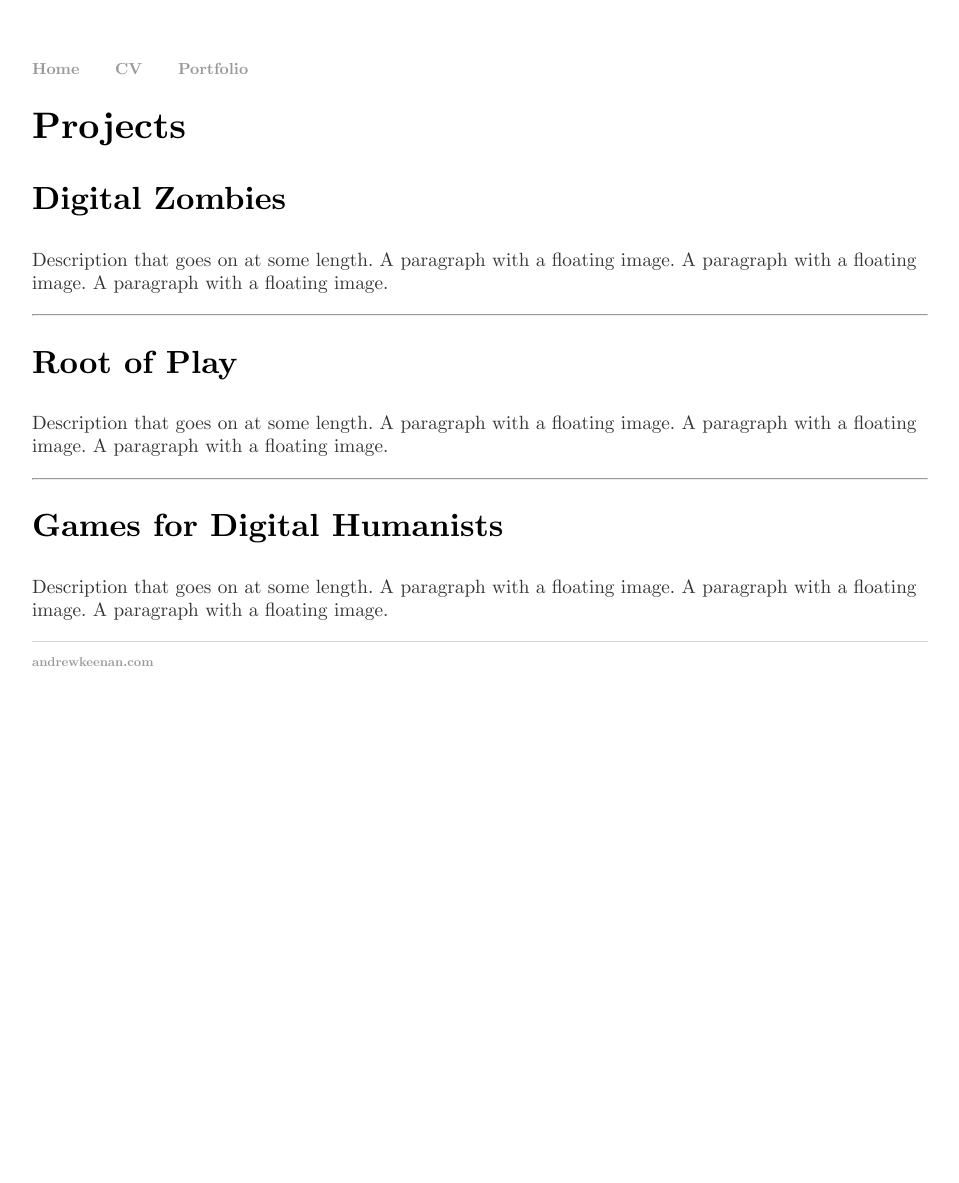
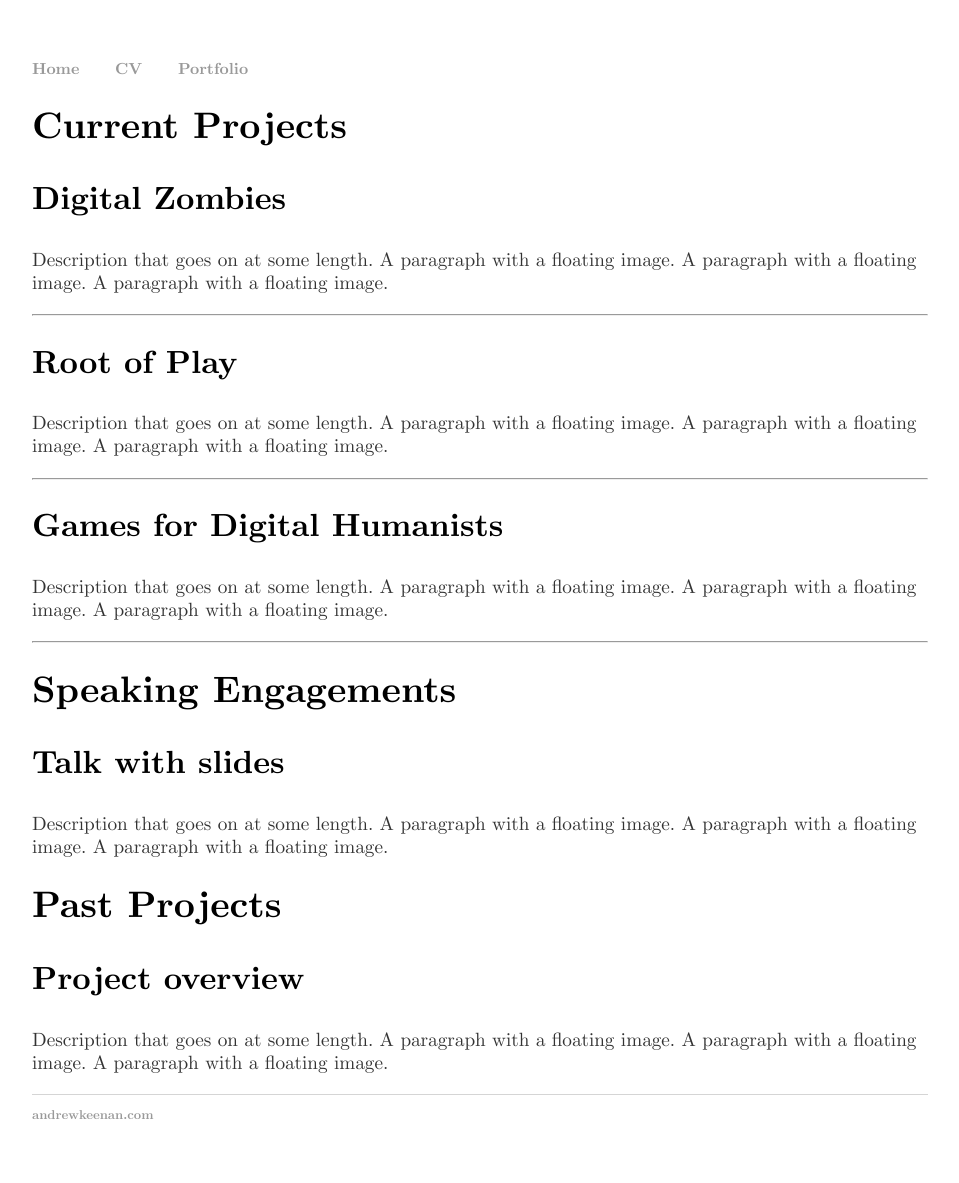
Before and after one commit to bigrube77/bigrube77.github.io, a Jekyll site: the page built from portfolio/index.html, in a window 1280 px wide. Shown: the whole page, without its empty margins (160-1119 px from the left). Built offline with Jekyll 4.4.1, drawn with Linux system fonts in a browser that asks for light colours; before the commit the page ends 900 px from its top, so only the background shows below that.

Commit message:
portfolio

```diff
--- a/portfolio/index.html
+++ b/portfolio/index.html
@@ -6,7 +6,7 @@ title: Portfolio
 		<div class="about">
 
 
-			<h1>Projects</h1>
+			<h1>Current Projects</h1>
 
 			<h2>Digital Zombies</h2> <p>Description that goes on at some length. A paragraph with a
 			floating image. A paragraph with a floating image. A paragraph with a floating
@@ -24,3 +24,18 @@ title: Portfolio
         <h2>Games for Digital Humanists</h2> <p>Description that goes on at some length. A paragraph
         with a floating image. A paragraph with a floating image. A paragraph with a floating
         image.</p>
+
+<hr>
+
+			<h1>Speaking Engagements</h1>
+
+			<h2>Talk with slides</h2> <p>Description that goes on at some length. A paragraph with a
+			floating image. A paragraph with a floating image. A paragraph with a floating
+			image.</p>
+
+
+			<h1>Past Projects</h1>
+
+			<h2>Project overview</h2> <p>Description that goes on at some length. A paragraph with a
+			floating image. A paragraph with a floating image. A paragraph with a floating
+			image.</p>
```
